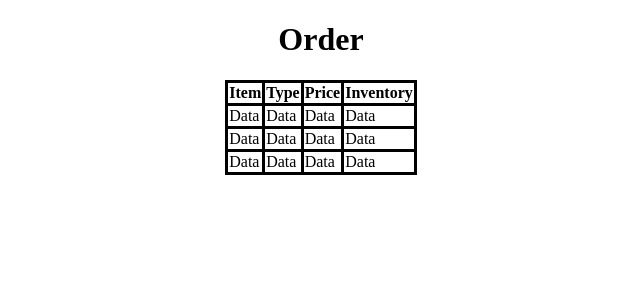
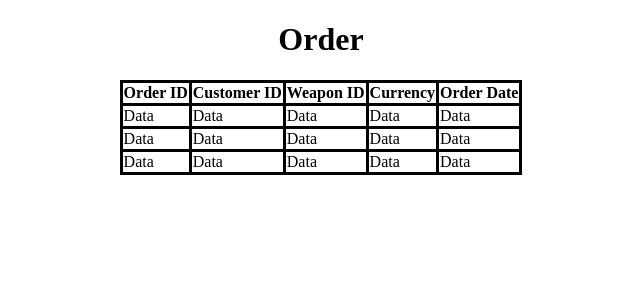
Before and after one commit to schaafru/cs340-flask, a Flask app: page /order in a window 1280 px wide. Shown: the part 26-326 px from the top of the page, without its empty margins (319-959 px from the left). Run offline with Flask 2, Linux system fonts and the light colour scheme; some libraries are stand-ins or nearby versions.

Commit message:
Update Order.html

```diff
--- a/templates/Order.html
+++ b/templates/Order.html
@@ -21,12 +21,14 @@
             <td>
                 <table cellspacing="3" border="0">
                     <tr bgcolor="#ffffff">
-                        <th>Item</th>
-                        <th>Type</th>
-                        <th>Price</th>
-                        <th>Inventory</th>
+                        <th>Order ID</th>
+                        <th>Customer ID</th>
+                        <th>Weapon ID</th>
+                        <th>Currency</th>
+                        <th>Order Date</th>
                     </tr>
                     <tr bgcolor="#ffffff">
+                        <td>Data</td>
                         <td>Data</td>
                         <td>Data</td>
                         <td>Data</td>
@@ -37,8 +39,10 @@
                         <td>Data</td>
                         <td>Data</td>
                         <td>Data</td>
+                        <td>Data</td>
                     </tr>
                     <tr bgcolor="#ffffff">
+                        <td>Data</td>
                         <td>Data</td>
                         <td>Data</td>
                         <td>Data</td>
```
